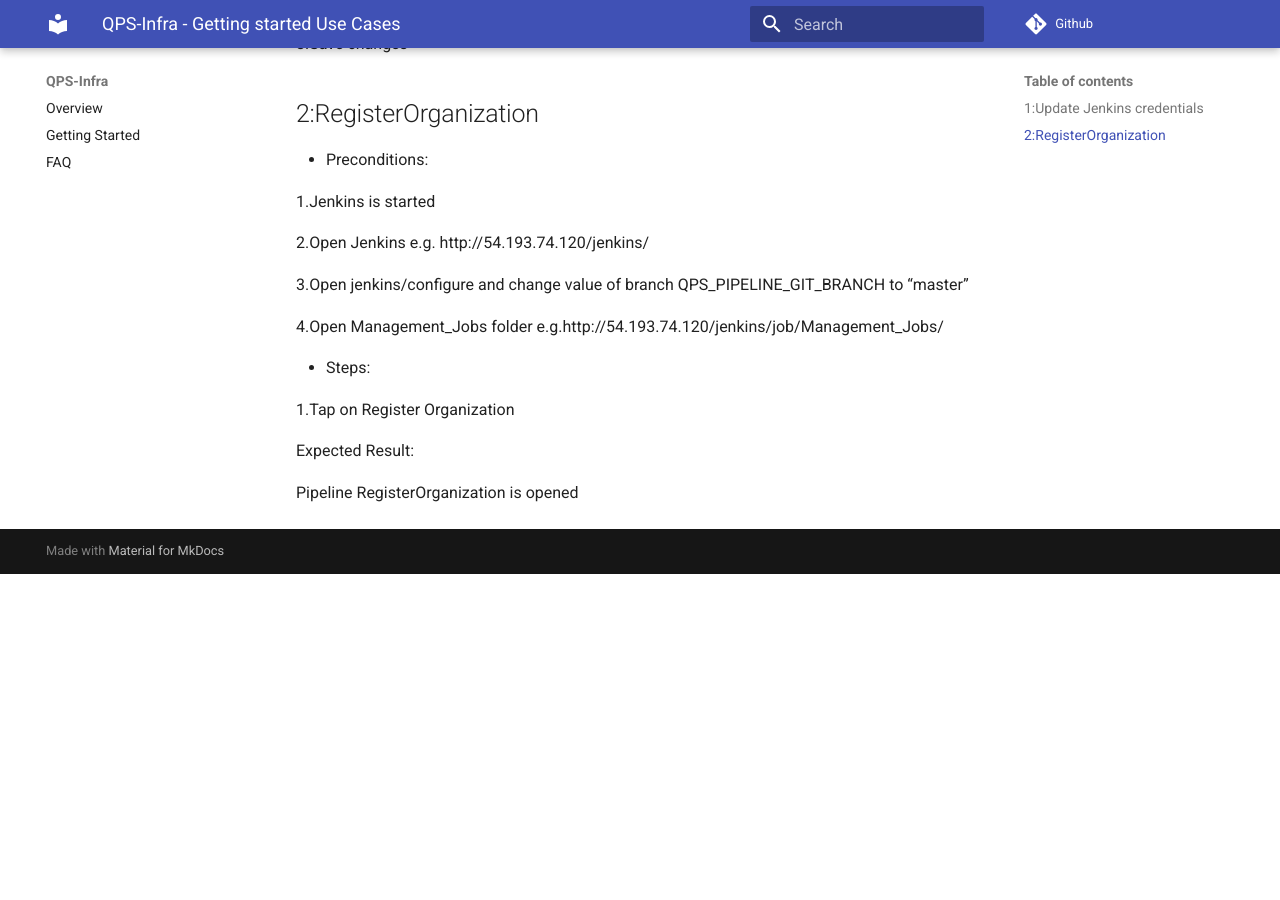
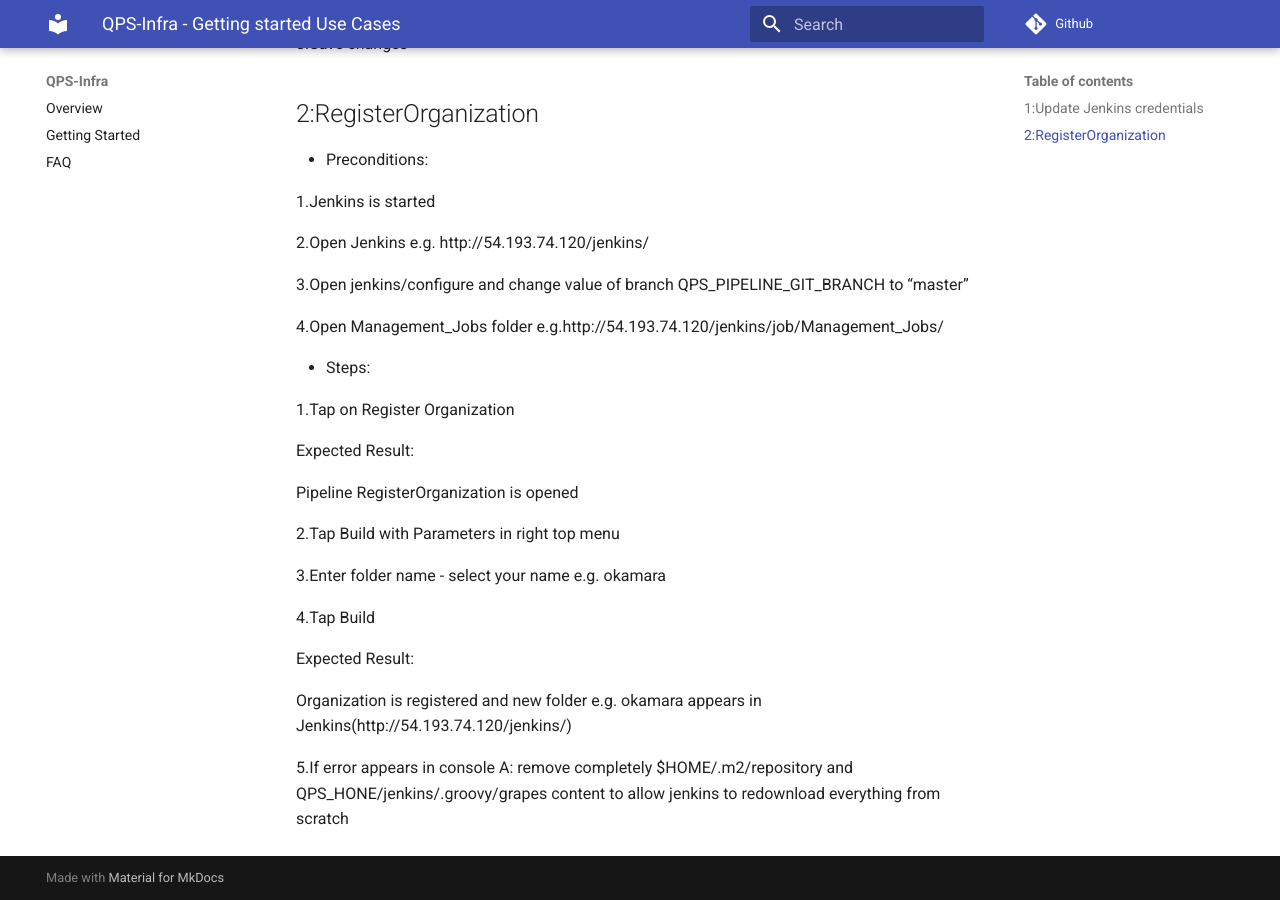
Before and after one commit to zebrunner/community-edition, an MkDocs documentation site: the page built from docs/usage.md, in a window 1280 px wide and 900 px high, scrolled down 616 px. Built offline with MkDocs 1.6.1 and Material for MkDocs 9.7.7, drawn with Linux system fonts in a browser that asks for light colours; comment, search, counter and statistics services are not loaded; old or Windows-style settings are respelled for this version of MkDocs; before the commit the page ends 1190 px from its top, so only the background shows below that.

Commit message:
Update usage.md

```diff
--- a/docs/usage.md
+++ b/docs/usage.md
@@ -42,3 +42,16 @@
 Expected Result:
 
 Pipeline RegisterOrganization is opened
+
+2.Tap Build with Parameters in right top menu
+
+3.Enter folder name - select your name e.g. okamara
+
+4.Tap Build
+
+Expected Result:
+
+Organization is registered and new folder e.g. okamara appears in Jenkins(http://54.193.74.120/jenkins/)
+
+5.If error appears in console
+A: remove completely $HOME/.m2/repository and QPS_HONE/jenkins/.groovy/grapes content to allow jenkins to redownload everything from scratch
```
